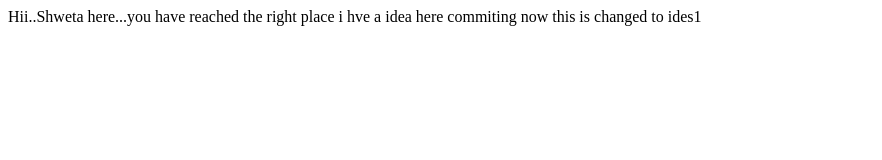
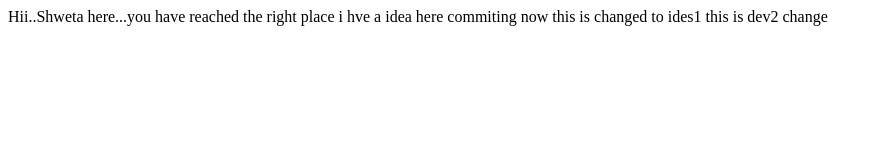
Before and after one commit to shwetan3116/webtest, a plain HTML site: page index.html in a window 1280 px wide. Shown: the whole page, without its empty margins (0-882 px from the left). Drawn offline with Linux system fonts and the light colour scheme.

Commit message:
dev2 changed

```diff
--- a/index.html
+++ b/index.html
@@ -2,3 +2,4 @@
 <hi>i hve a idea here</hi>
 <hi>commiting now</hi>
 <hi>this is changed to ides1</hi>
+<hi>this is dev2 change</hi>
```
